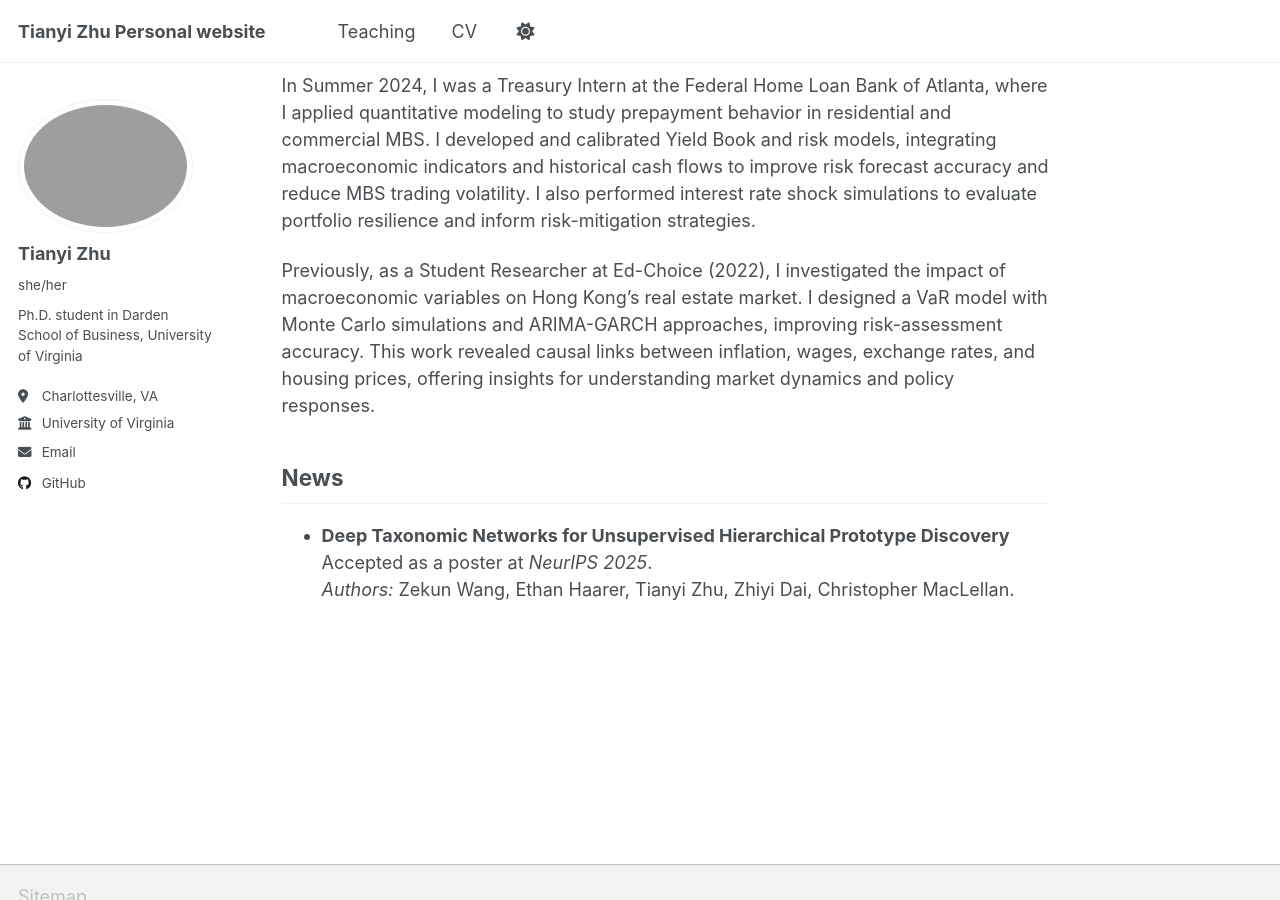
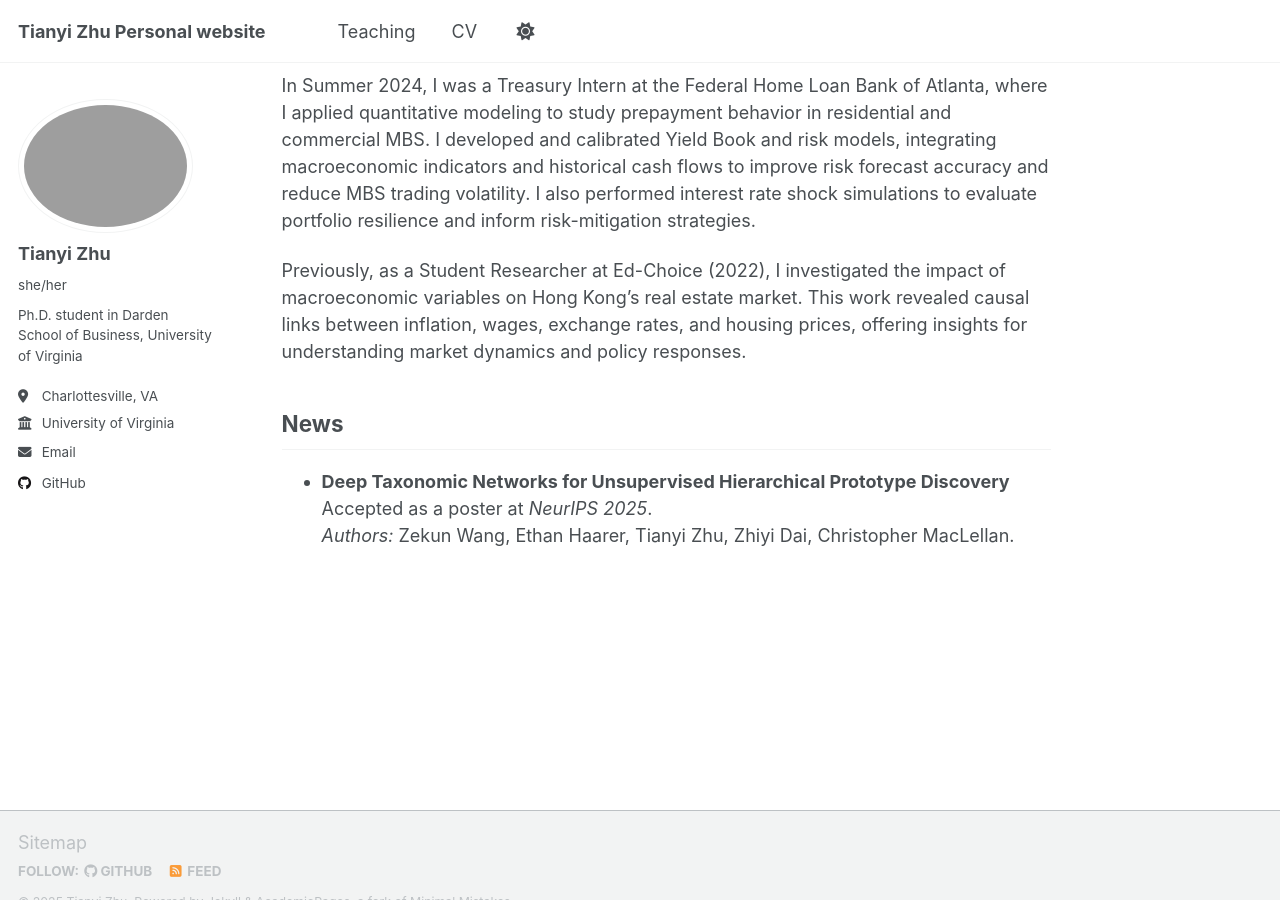
Before and after one commit to TianyiZ0829/TianyiZ0829.github.io, a Jekyll site: the page built from _pages/about.md, in a window 1280 px wide and 900 px high, scrolled down 586 px. Built offline with Jekyll 4.4.1, drawn with Linux system fonts in a browser that asks for light colours; a script that is not in the unit is left out.

Commit message:
Simplify Ed-Choice research experience description
Removed details about the VaR model and simulation methods from the Ed-Choice research description.

```diff
--- a/_pages/about.md
+++ b/_pages/about.md
@@ -20,7 +20,7 @@ Professional Experience
 ======
 In Summer 2024, I was a Treasury Intern at the Federal Home Loan Bank of Atlanta, where I applied quantitative modeling to study prepayment behavior in residential and commercial MBS. I developed and calibrated Yield Book and risk models, integrating macroeconomic indicators and historical cash flows to improve risk forecast accuracy and reduce MBS trading volatility. I also performed interest rate shock simulations to evaluate portfolio resilience and inform risk-mitigation strategies.
 
-Previously, as a Student Researcher at Ed-Choice (2022), I investigated the impact of macroeconomic variables on Hong Kong’s real estate market. I designed a VaR model with Monte Carlo simulations and ARIMA-GARCH approaches, improving risk-assessment accuracy. This work revealed causal links between inflation, wages, exchange rates, and housing prices, offering insights for understanding market dynamics and policy responses.
+Previously, as a Student Researcher at Ed-Choice (2022), I investigated the impact of macroeconomic variables on Hong Kong’s real estate market. This work revealed causal links between inflation, wages, exchange rates, and housing prices, offering insights for understanding market dynamics and policy responses.
 
 ## News
 
```
